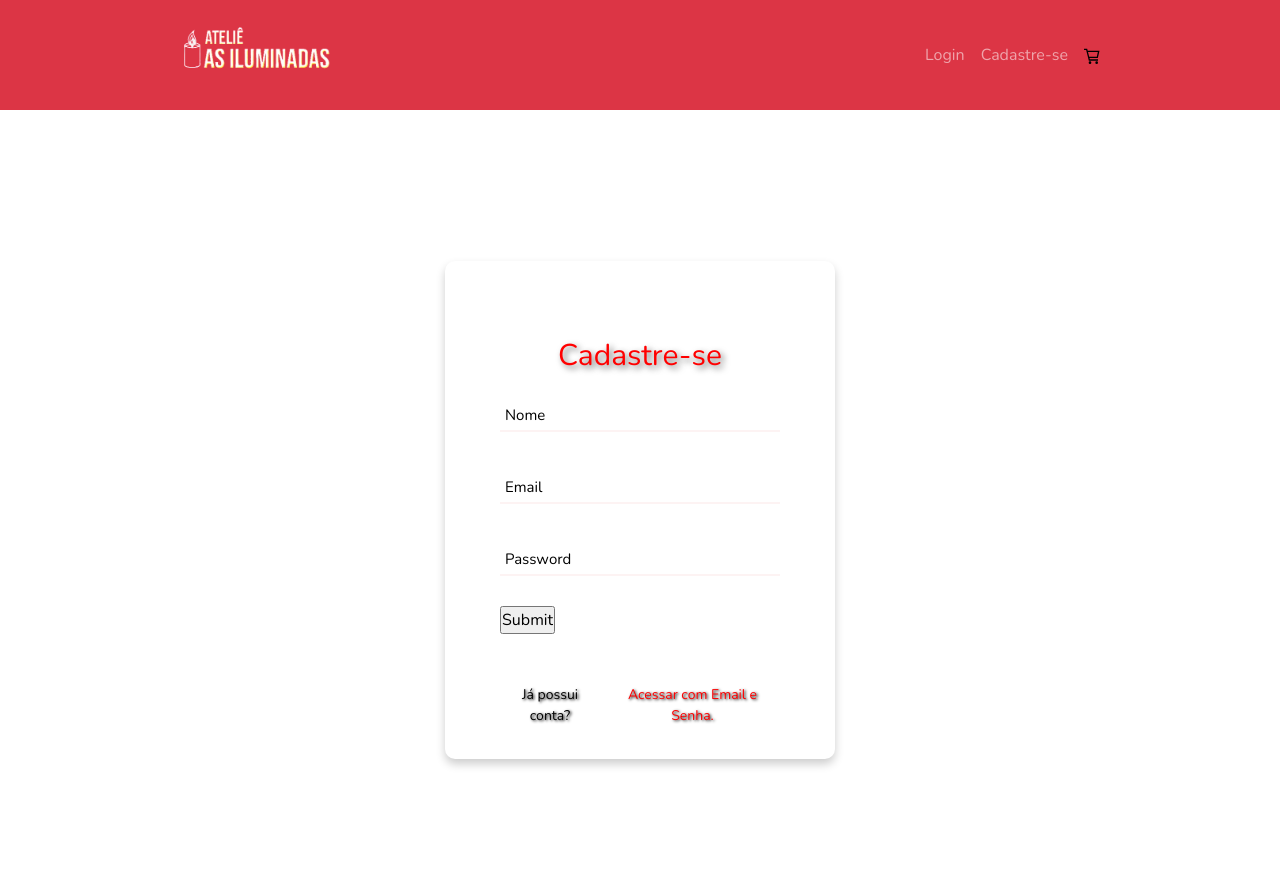
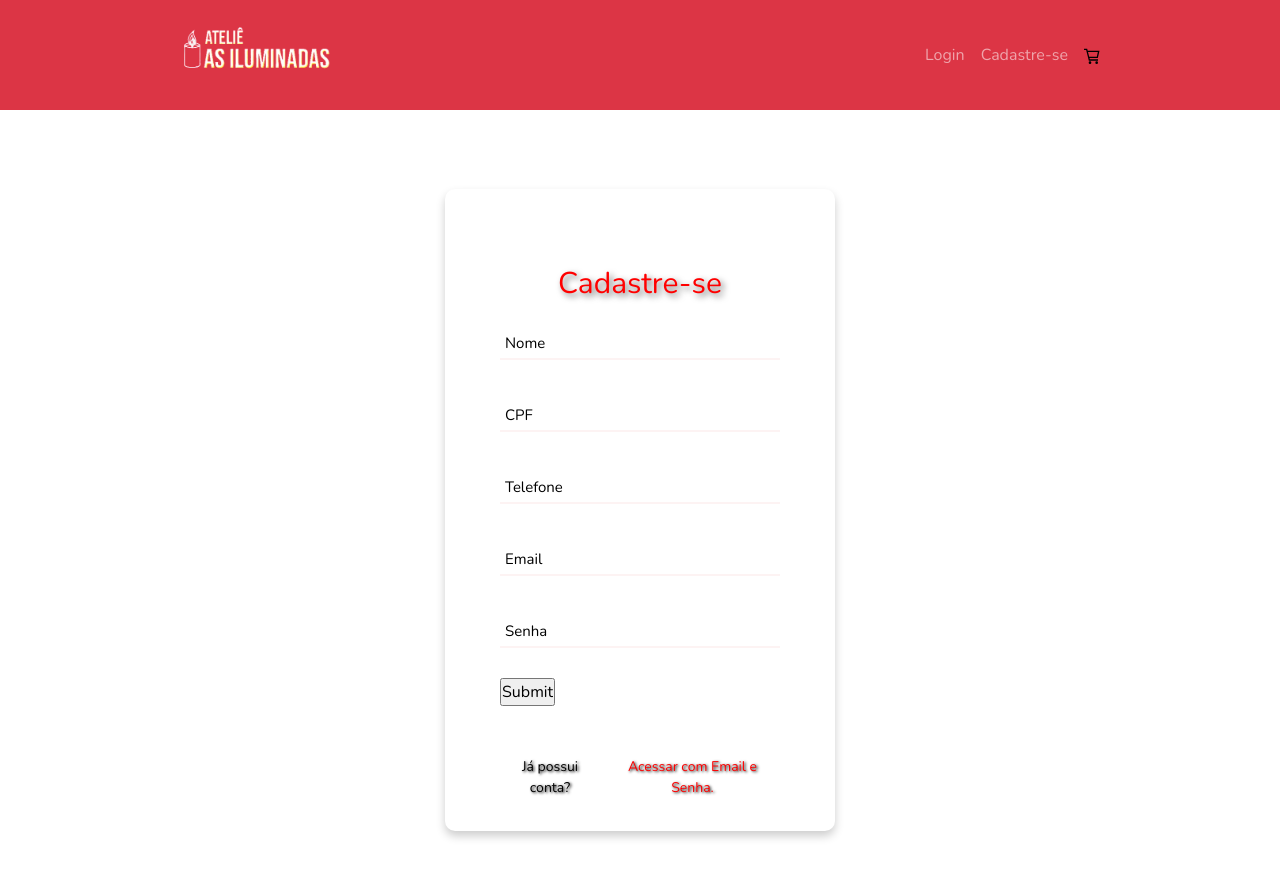
Before and after one commit to wendel92/projeto-tcc-etec, a React (Create React App) app: page /register in a window 1280 px wide. Shown: the top 878 px of the page. Built offline with nearby package versions, Linux system fonts and the light colour scheme; a web font is replaced by a local one.

Commit message:
Update 210422

```diff
--- /dev/null
+++ b/src/componentes/NewCarousel/style.css
@@ -0,0 +1,5 @@
+.images {
+    width: 200px;
+    height: auto;
+
+}
--- a/src/pages/Home/index.js
+++ b/src/pages/Home/index.js
@@ -1,13 +1,13 @@
 import Header from '../../componentes/Header';
 import Footer from '../../componentes/Footer';
 import HomePage from '../../componentes/HomePage';
-import Slider from '../../componentes/Carousel';
+ import Carousel from '../../componentes/NewCarousel';
 
 export default function Home() {
   return (
     <>
       <Header />
-      <Slider />
+      <Carousel/>
       <HomePage />
       <Footer />
     </>
--- a/src/pages/Register/index copy.js
+++ b/src/pages/Register/index copy.js
@@ -6,7 +6,7 @@
 // import { useForm } from "react-hook-form";
 
 
-// /* FORMULARIO PARA CADASTRAR OS DADOS DO CLIENTE */
+/* FORMULARIO PARA CADASTRAR OS DADOS DO CLIENTE */
 // export default function Register () {
 //   const { register, handleSubmit } = useForm();
 //   const [email, setEmail] = useState("");
@@ -15,13 +15,13 @@
 
 //   const onSubmit = data =>{
 //     alert(data);
-//    /* axios.post('http://10.68.22.240:3000/cliente/cadastrarCliente')
+//     axios.post('http://10.68.22.240:3000/cliente/cadastrarCliente')
 //     .then(function(data){
 //       console.log(data);
 
 //     }).catch(function(e){
 //       console.log(e)
-//     });*/
+//     });
 //     //
 //   }
 
--- a/src/pages/Register/index.js
+++ b/src/pages/Register/index.js
@@ -6,22 +6,44 @@ import axios from 'axios';
 import { useForm } from 'react-hook-form';
 
 export default function Register() {
-  const {
-    register,
-    handleSubmit,
+  const { register, handleSubmit } = useForm({mode: 'onSubmit'})
+  const [email, setEmail] = useState('');
+  const [senha, setSenha] = useState('');
+  const [nome, setNome] = useState('');
+  const [cpf, setCpf] = useState('');
+  const [telefone, setTelefone] = useState('');
 
 
-    formState: { error },
-  } = useForm();
 
-  const [email, setEmail] = useState('');
-  const [password, setPassword] = useState('');
-  const [name, setName] = useState('');
+
+  // const onSubmit = data =>{
+  //   alert(data);
+  //   axios.post('http://10.68.22.240:3000/cliente/cadastrarCliente')
+  //   .then(function(data){
+  //     console.log(data);
+
+  //   }).catch(function(e){
+  //     console.log(e)
+  //   });
+  //   //
+  // }
+
+
+  //   formState: { error },
+  // } = useForm(
+  //   {
+  //     mode: 'onSubmit'
+  //   }
+  // );
+
+
+
+
 
   // ERRO na linha 24
   const onSubmit = data => {
-    alert(data.name + '\n' + data.email + '\n' + data.password);
-    var response = axios.post('')
+    alert(data.nome + '\n' + data.email + '\n' + data.senha + '\n' + data.telefone + '\n' + data.cpf  );
+    axios.post('http://localhost:3000/cadastrarCliente')
     .then(function(data){
       console.log(data);
 
@@ -30,6 +52,15 @@ export default function Register() {
     });
 
   };
+
+
+  //    /* axios.post('http://10.68.22.240:3000/cliente/cadastrarCliente')
+  //     .then(function(data){
+  //       console.log(data);
+
+  //     }).catch(function(e){
+  //       console.log(e)
+  //     });
 
   return (
     /* "handleSubmit" will validate your inputs before invoking "onSubmit" */
@@ -43,14 +74,39 @@ export default function Register() {
         {/* Campo Nome */}
         <div className="wrap-input">
           <input
-            {...register('name')}
-            className={name !== '' ? 'has-val input' : 'input'}
+            {...register('nome')}
+            className={nome !== '' ? 'has-val input' : 'input'}
             type="text"
-            value={name}
-            onChange={e => setName(e.target.value)}
+            value={nome}
+            onChange={e => setNome(e.target.value)}
           />
           <span className="focus-input" data-placeholder="Nome"></span>
         </div>
+
+        {/* Campo CPF */}
+        <div className="wrap-input">
+          <input
+            {...register('cpf')}
+            className={cpf !== '' ? 'has-val input' : 'input'}
+            type="number"
+            value={cpf}
+            onChange={e => setCpf(e.target.value)}
+          />
+          <span className="focus-input" data-placeholder="CPF"></span>
+        </div>
+
+        {/* Campo Telefone */}
+        <div className="wrap-input">
+          <input
+            {...register('telefone')}
+            className={telefone !== '' ? 'has-val input' : 'input'}
+            type="text"
+            value={telefone}
+            onChange={e => setTelefone(e.target.value)}
+          />
+          <span className="focus-input" data-placeholder="Telefone"></span>
+        </div>
+
 
          {/* Campo email */}
         <div className="wrap-input">
@@ -67,13 +123,13 @@ export default function Register() {
          {/* Campo Senha */}
         <div className="wrap-input">
           <input
-            {...register('password')}
-            className={password !== '' ? 'has-val input' : 'input'}
+            {...register('senha')}
+            className={senha !== '' ? 'has-val input' : 'input'}
             type="password"
-            value={password}
-            onChange={e => setPassword(e.target.value)}
+            value={senha}
+            onChange={e => setSenha(e.target.value)}
           />
-          <span className="focus-input" data-placeholder="Password"></span>
+          <span className="focus-input" data-placeholder="Senha"></span>
         </div>
 
         <input type="submit" />
--- a/src/services/api.js
+++ b/src/services/api.js
@@ -2,7 +2,35 @@
 import axios from 'axios';
 
 const api = axios.create({
-  baseURL: 'https://api.github.com',
+  baseURL: 'http://localhost:3000',
 });
 
+// async postRegisterClient() {
+//   return (
+//     await axios.post(`${baseURL}/cadastrarCliente` , {
+//       nome,
+//       email,
+//       senha,
+//       telefone, cpf
+//     })
+//     .then(function(data){
+//     console.log(data);
+
+//     }).catch(function(e){
+//       console.log(e)
+//     })
+
+//   ).data;
+// }
+
+// // async confirmEmail(token) {
+// //   return (
+// //    await axios.post(`${this.serverUrl}/cadastrarCliente`, {
+// //     email_confirmation_token: token,
+// //    })
+// //   ).data;
+// //  }
+
+
+
 export default api;
```
Also changed, not shown: src/server/index.js (added).
